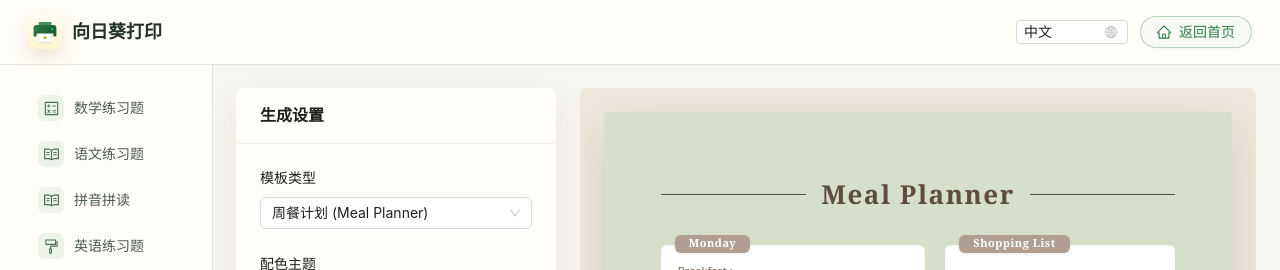
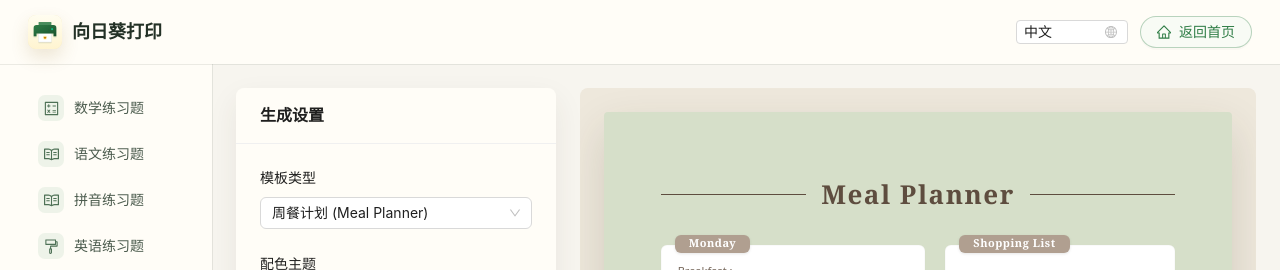
Before and after one commit to WJHCode/sunflower_print_web, a Vue app in the folder dayin-website/: page /generator/note in a window 1280 px wide. Shown: the top 270 px of the page. Built offline with nearby package versions, Linux system fonts and the light colour scheme.

Commit message:
新增首页拼音分类

```diff
--- a/dayin-website/src/i18n.ts
+++ b/dayin-website/src/i18n.ts
@@ -40,6 +40,7 @@ export const messages = {
       main: '主要导航',
       mathShort: '数学',
       chineseShort: '语文',
+      pinyinShort: '拼音',
       englishShort: '英语',
       noteShort: '笔记',
       drawingShort: '绘画',
@@ -48,6 +49,7 @@ export const messages = {
       feedbackShort: '留言',
       math: '数学练习题',
       chinese: '语文练习题',
+      pinyinReading: '拼音练习题',
       english: '英语练习题',
       note: '笔记模板',
       drawing: '儿童简笔画',
@@ -81,6 +83,10 @@ export const messages = {
         chinese: {
           title: '语文作业纸',
           description: '田字格、拼音格、作文纸、笔顺、偏旁和笔画练习。',
+        },
+        pinyinReading: {
+          title: '拼音练习题',
+          description: '声母、韵母和介母拼读练习，按声调整理词组。',
         },
         english: {
           title: '英语练习题',
@@ -407,6 +413,7 @@ export const messages = {
       main: 'Main navigation',
       mathShort: 'Math',
       chineseShort: 'Chinese',
+      pinyinShort: 'Pinyin',
       englishShort: 'English',
       noteShort: 'Notes',
       drawingShort: 'Drawing',
@@ -415,6 +422,7 @@ export const messages = {
       feedbackShort: 'Feedback',
       math: 'Math Practice',
       chinese: 'Chinese Practice',
+      pinyinReading: 'Pinyin Practice',
       english: 'English Practice',
       note: 'Note Templates',
       drawing: 'Kids Drawing',
@@ -448,6 +456,10 @@ export const messages = {
         chinese: {
           title: 'Chinese Worksheets',
           description: 'Character grids, pinyin grids, essay paper, stroke order, radicals, and strokes.',
+        },
+        pinyinReading: {
+          title: 'Pinyin Practice',
+          description: 'Practice initials, finals, medials, and tone-sorted word groups.',
         },
         english: {
           title: 'English Practice',
--- a/dayin-website/src/layouts/GeneratorLayout.vue
+++ b/dayin-website/src/layouts/GeneratorLayout.vue
@@ -166,7 +166,7 @@ onUnmounted(() => {
           </a-menu-item>
           <a-menu-item key="pinyin-reading">
             <template #icon><ReadOutlined /></template>
-            拼音拼读
+            {{ t('nav.pinyinReading') }}
           </a-menu-item>
           <a-menu-item key="english">
             <template #icon><FormatPainterOutlined /></template>
--- a/dayin-website/src/views/Home.vue
+++ b/dayin-website/src/views/Home.vue
@@ -92,6 +92,12 @@ const categoryMeta = [
     tone: 'red'
   },
   {
+    key: 'pinyinReading',
+    path: '/generator/pinyin-reading',
+    icon: ReadOutlined,
+    tone: 'orange'
+  },
+  {
     key: 'english',
     path: '/generator/english',
     icon: EditOutlined,
@@ -164,6 +170,7 @@ onBeforeUnmount(() => {
           <nav class="nav-links" :aria-label="t('nav.main')">
             <a-button type="text" @click="router.push('/generator/math')">{{ t('nav.mathShort') }}</a-button>
             <a-button type="text" @click="router.push('/generator/chinese')">{{ t('nav.chineseShort') }}</a-button>
+            <a-button type="text" @click="router.push('/generator/pinyin-reading')">{{ t('nav.pinyinShort') }}</a-button>
             <a-button type="text" @click="router.push('/generator/english')">{{ t('nav.englishShort') }}</a-button>
             <a-button type="text" @click="router.push('/generator/note')">{{ t('nav.noteShort') }}</a-button>
             <a-button type="text" @click="router.push('/generator/drawing')">{{ t('nav.drawingShort') }}</a-button>
--- a/dayin-website/src/views/PinyinReadingGenerator.vue
+++ b/dayin-website/src/views/PinyinReadingGenerator.vue
@@ -144,7 +144,7 @@ const downloadImage = () => { const el = document.getElementById('pinyin-reading
 
 <template>
   <div class="pinyin-reading-container">
-    <a-card class="settings-panel no-print" :bordered="false" title="拼音拼读设置">
+    <a-card class="settings-panel no-print" :bordered="false" title="拼音练习题设置">
       <a-form layout="vertical">
         <a-form-item label="练习标题"><a-input v-model:value="formState.title" /></a-form-item>
           <a-form-item label="拼音组成">
```
